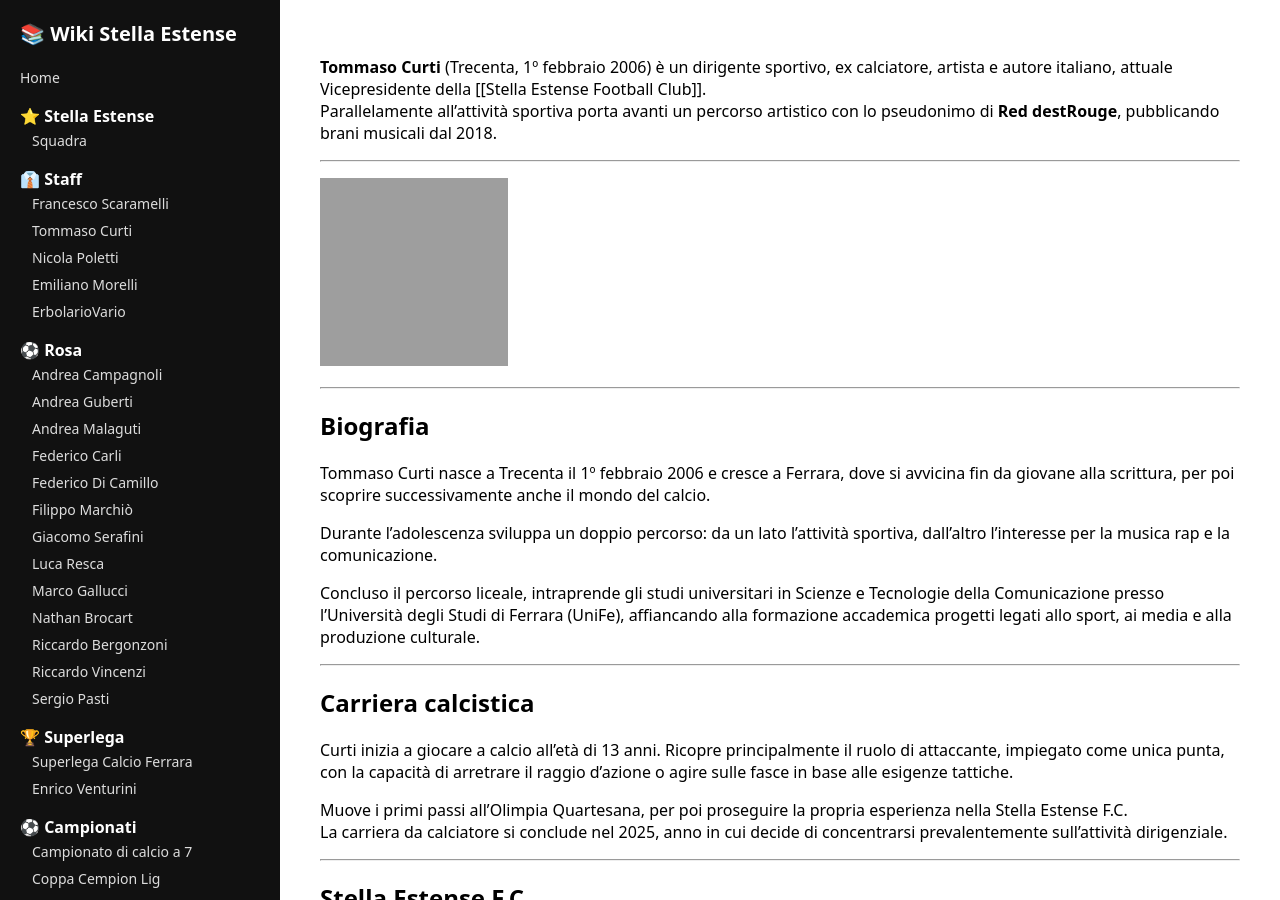
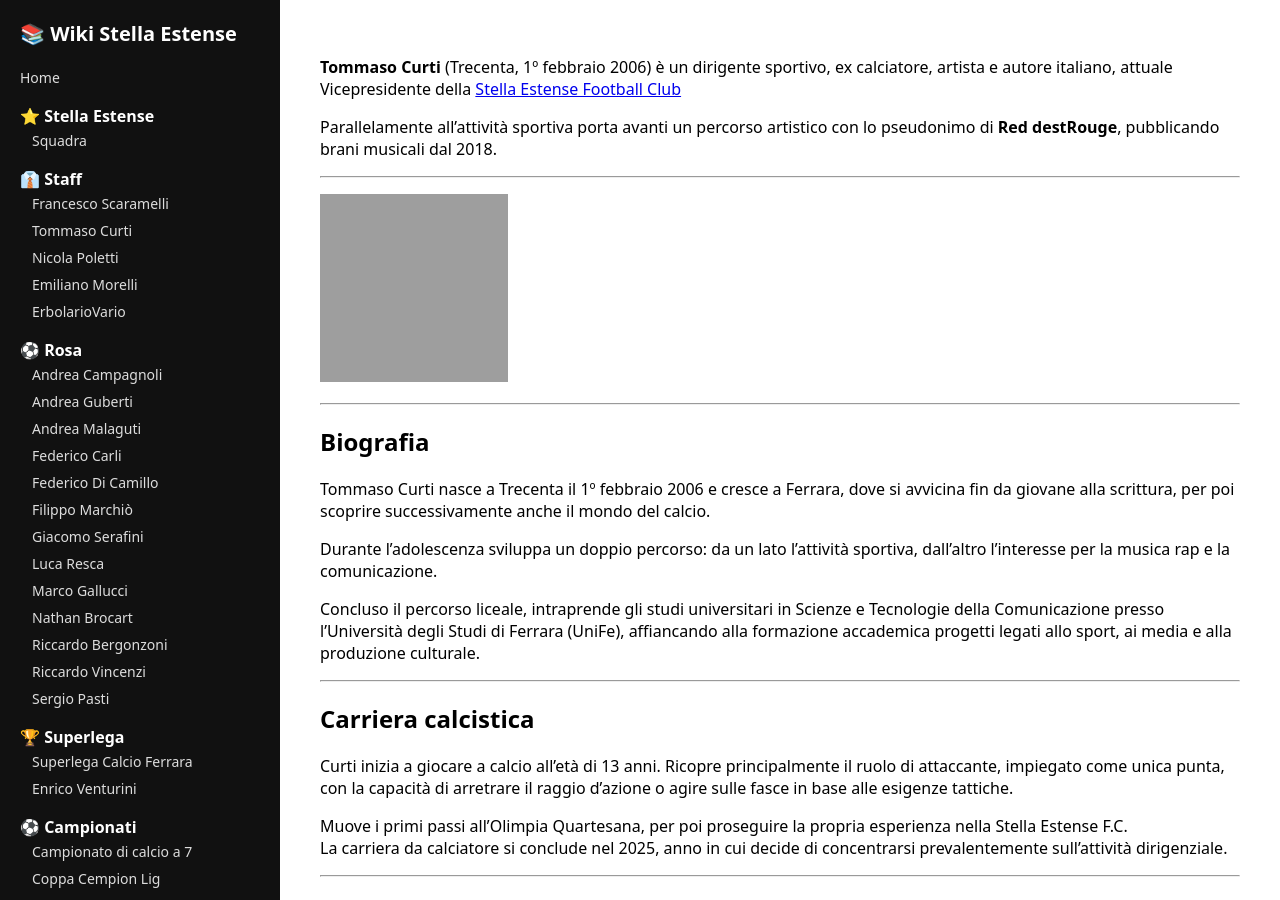
Before and after one commit to tommy-unife/Stella-Estense-Wiki, a Jekyll site: the page built from Tommaso-Curti.md, in a window 1280 px wide and 900 px high. Built offline with Jekyll 4.4.1, drawn with Linux system fonts in a browser that asks for light colours; our own code applies the rules of GitHub Pages for plain Markdown files; part of the change alters nothing that is shown; grey boxes are pictures that could not be loaded.

```diff
--- a/Tommaso-Curti.md
+++ b/Tommaso-Curti.md
@@ -1,4 +1,5 @@
-**Tommaso Curti** (Trecenta, 1º febbraio 2006) è un dirigente sportivo, ex calciatore, artista e autore italiano, attuale Vicepresidente della [[Stella Estense Football Club]].
+**Tommaso Curti** (Trecenta, 1º febbraio 2006) è un dirigente sportivo, ex calciatore, artista e autore italiano, attuale Vicepresidente della [Stella Estense Football Club](Stella-Estense-Football-Club.md)
+
 Parallelamente all’attività sportiva porta avanti un percorso artistico con lo pseudonimo di **Red destRouge**, pubblicando brani musicali dal 2018.
 
 ---
```
